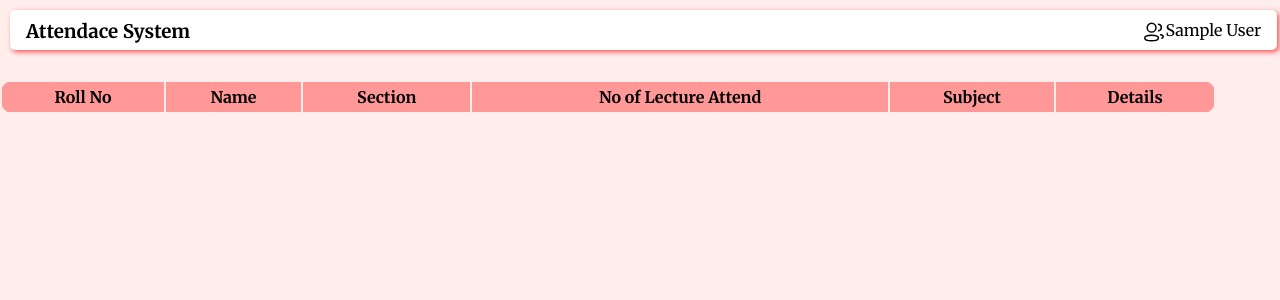
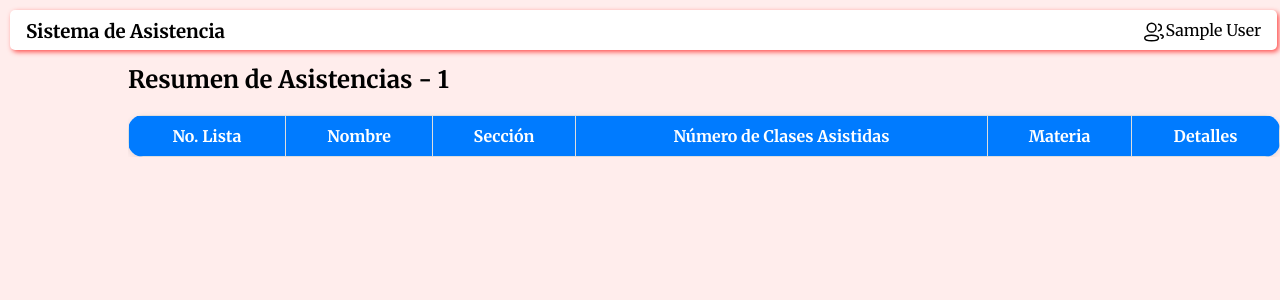
Before and after one commit to HIJN-bot/asistencia, a PHP site: page /teacher/show_attendance.php in a window 1280 px wide. Shown: the top 300 px of the page. Run offline with PHP 8.4, Linux system fonts and the light colour scheme; the visitor is signed in with stand-in values (Sample User, id 1); data comes from the database, SQL or seed files in the repository; lists and menus that the app fills with data are empty; some web fonts are replaced.

Commit message:
Update show_attendance.php

```diff
--- a/QR-Code-Based-Attendance-System/QR-ATS-main/teacher/show_attendance.php
+++ b/QR-Code-Based-Attendance-System/QR-ATS-main/teacher/show_attendance.php
@@ -1,58 +1,92 @@
 <?php
 session_start();
 
-$con = mysqli_connect("localhost", "root", "", "qr_ats");
-$subject = $_SESSION['subject'];
-$query = "SELECT rollno, s_name,section, COUNT(rollno),subject, date FROM attendance WHERE subject='$subject' GROUP BY s_id;";
-$result = mysqli_query($con, $query);
-
-// $row = mysqli_fetch_assoc($result);
-
-
-
+// Verificar sesión del profesor
 if (!isset($_SESSION["teacher_name"])) {
   header("location:../index.php");
+  exit();
 }
 
+// Conexión a BD
+$con = mysqli_connect("localhost", "root", "", "qr_ats");
+
+// Materia del profesor
+$subject = $_SESSION['subject'];
+
+// Consulta: total de asistencias por estudiante
+$query = "
+  SELECT rollno, s_name, section, subject, COUNT(*) AS total
+  FROM attendance
+  WHERE subject='$subject'
+  GROUP BY rollno, s_name, section, subject
+";
+$result = mysqli_query($con, $query);
 ?>
 
 <!DOCTYPE html>
-<html lang="en">
+<html lang="es">
 
 <head>
   <meta charset="UTF-8" />
   <meta name="viewport" content="width=device-width, initial-scale=1.0" />
-  <title>Dashboard</title>
+  <title>Asistencias - <?php echo $_SESSION['subject']; ?></title>
   <link rel="stylesheet" href="../css/style.css" />
   <style>
+    table {
+      width: 100%;
+      border-collapse: collapse;
+      margin-top: 20px;
+      background: #fff;
+      box-shadow: 0 2px 6px rgba(0,0,0,0.1);
+    }
+
+    th, td {
+      border: 1px solid #ddd;
+      padding: 10px;
+      text-align: center;
+    }
+
+    th {
+      background: #007bff;
+      color: white;
+    }
+
+    tr:nth-child(even) {
+      background: #f9f9f9;
+    }
+
     a {
       text-decoration: none;
-      color: black;
+      color: #007bff;
+      font-weight: bold;
     }
-    .h{
-        position: absolute;
-        left: 0px;
-        z-index: -10;
+    a:hover {
+      text-decoration: underline;
     }
   </style>
 </head>
 
 <body>
-    <?php $title = 'Attendace System';
+  <?php
+    $title = 'Sistema de Asistencia';
     $username = $_SESSION['teacher_name'];
-    include "../componets/header.php" ?>
+    include "../componets/header.php";
+  ?>
+
   <div id="box">
-      <a href="../logout.php">Logout</a>
+    <a href="../logout.php">Cerrar Sesión</a>
   </div>
+
   <div class="container">
-        <table class="h">
+    <h2>Resumen de Asistencias - <?php echo $subject; ?></h2>
+    <table>
       <tr>
-                <th>Roll No</th>
-                <th>Name</th>
-                <th>Section</th>
-                <th>No of Lecture Attend</th>
-                <th>Subject</th>
-                <th>Details</th>
+        <th>No. Lista</th>
+        <th>Nombre</th>
+        <th>Sección</th>
+        <th>Número de Clases Asistidas</th>
+        <th>Materia</th>
+        <th>Detalles</th>
       </tr>
       <?php
         while($row = mysqli_fetch_assoc($result)){
@@ -60,21 +94,20 @@ if (!isset($_SESSION["teacher_name"])) {
                   <td>".$row["rollno"]."</td>
                   <td>".$row["s_name"]."</td>
                   <td>".$row["section"]."</td>
-                    <td>".$row["COUNT(rollno)"]."</td>
+                  <td>".$row["total"]."</td>
                   <td>".$row["subject"]."</td>
-                    <td><a href='details.php?sub=$row[subject]&roll=$row[rollno]'>view</a></td>
+                  <td><a href='details.php?sub=".$row["subject"]."&roll=".$row["rollno"]."'>Ver Detalles</a></td>
                 </tr>";
         }
-
       ?>
     </table>
   </div>
-  <script src="../js/qrcode.js"></script>
+
   <script>
     var show = 0;
     function showBox() {
-      box = document.getElementById('box');
-      if (show == 0) {
+      let box = document.getElementById('box');
+      if (show === 0) {
         box.style.height = "100px";
         show = 1;
       } else {
@@ -84,5 +117,4 @@ if (!isset($_SESSION["teacher_name"])) {
     }
   </script>
 </body>
-
 </html>
```
Lines whose indentation alone changed are shown as unchanged.
